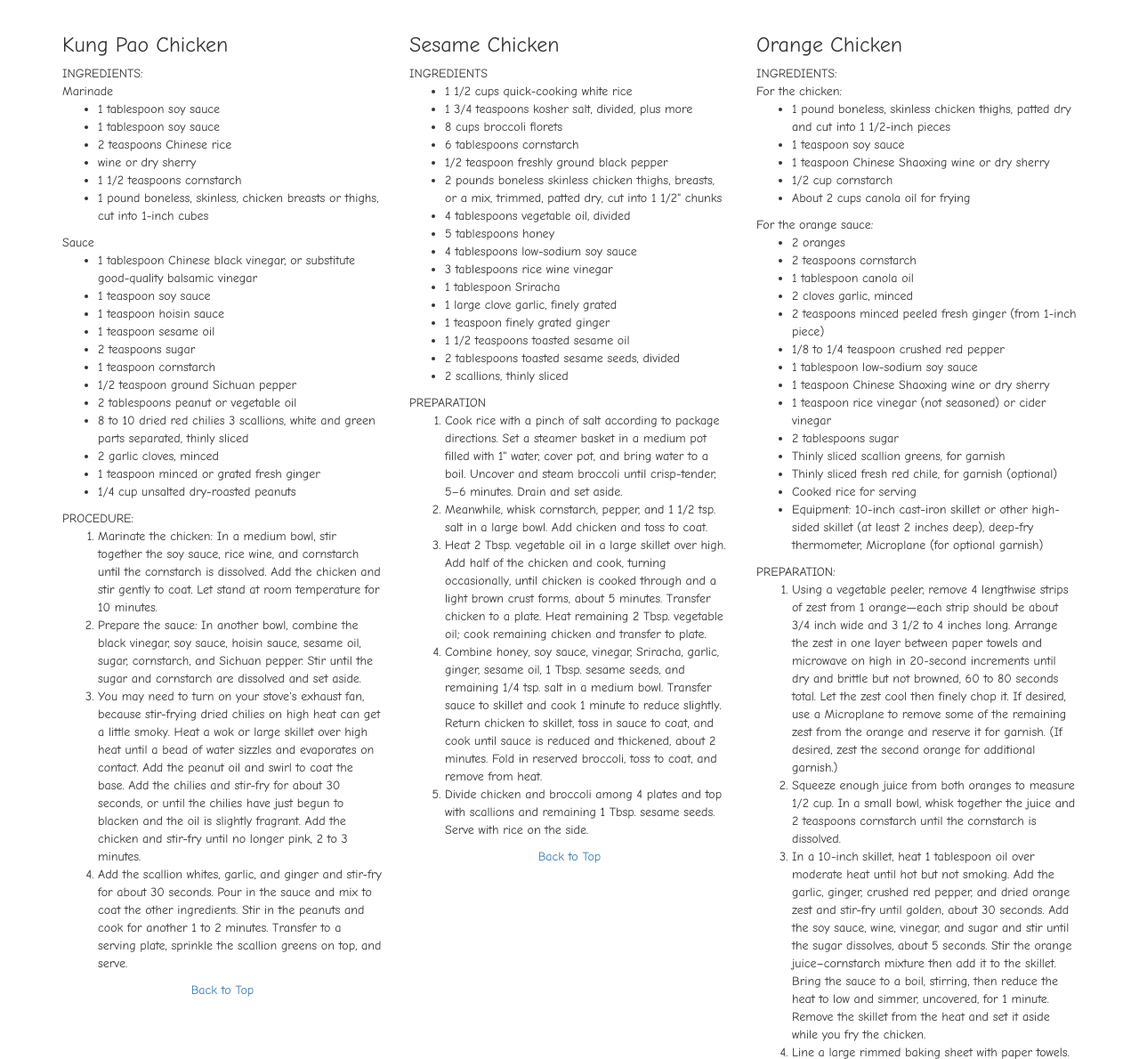
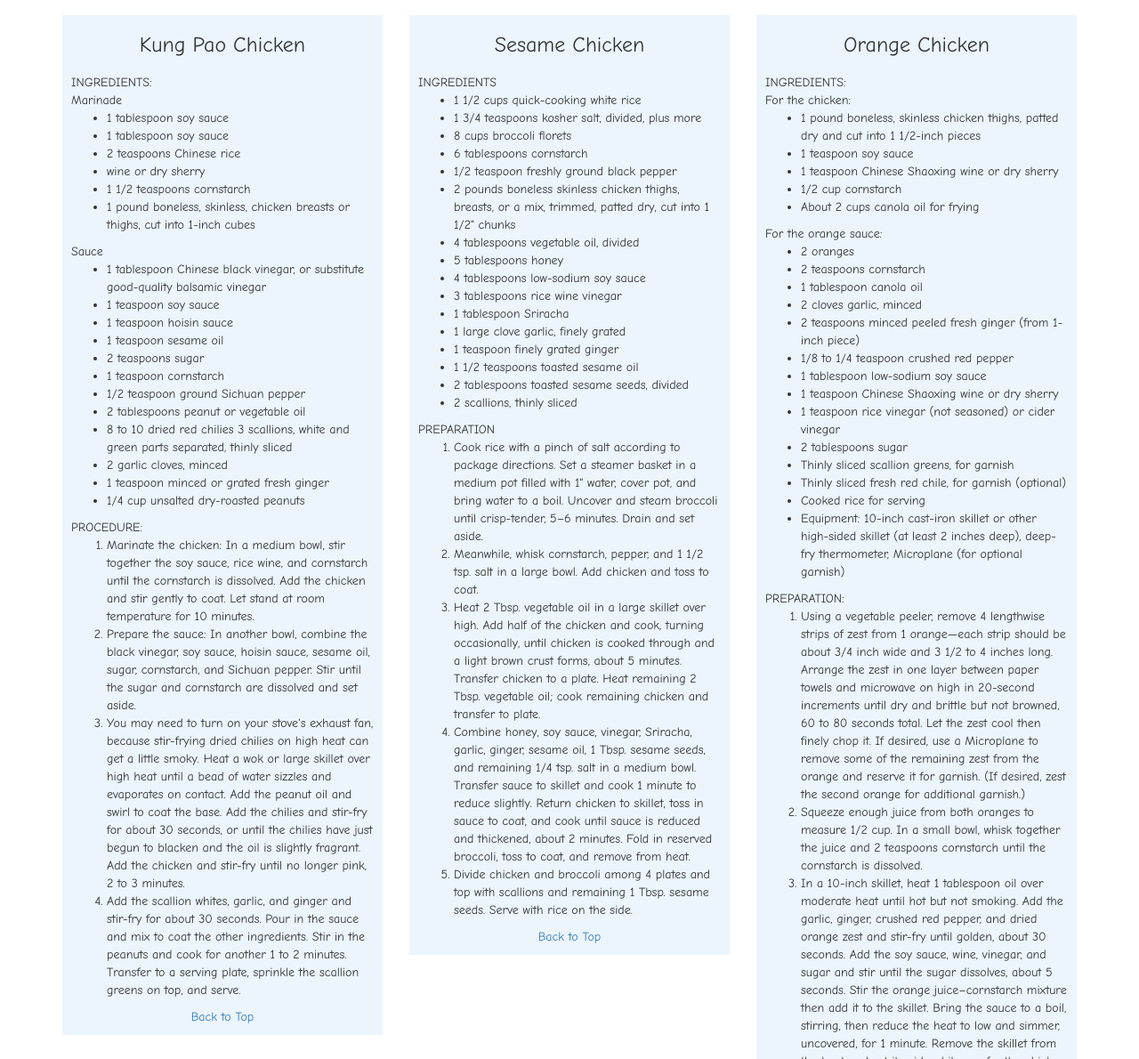
Before and after one commit to yogendrapratap7890/Coursera-HTML_CSS_JS, a plain HTML site: page module3-solution/index.html in a window 1280 px wide. Shown: the part 106-1296 px from the top of the page at 89% size. Drawn offline with Linux system fonts and the light colour scheme.

Commit message:
optional contents added

```diff
--- a/module3-solution/css/styles.css
+++ b/module3-solution/css/styles.css
@@ -10,14 +10,13 @@
   /*border-bottom: 2px #154360 solid;*/
 }
 .navbar-hearder {
-	padding-bottom: 0;
+	/*padding-bottom: 0; */
 }
 h1 { /* name */
   color: white;
   font-size: 1.5em;
   margin-top: -5px;
 }
-
 .navbar-brand a:hover, .navbar-brand a:focus {
   text-decoration: none;
 }
@@ -61,13 +60,19 @@ h1 { /* name */
 	margin-top: 0;
 	margin-bottom: 20px;
 }
-#dish {
+.dishes {
 	background: #EBF5FB;
+	margin-bottom: 20px;
+	padding: 10px;
 }
-#dish h3{
+.dishes h3{
 	text-align: center;
 	margin-top: 10px;
 	margin-bottom: 20px;
+}
+.dishes a {
+	margin-left: auto;
+	margin-right: auto;
 }
 /********** Extra small devices only **********/
 @media (max-width: 767px) {
```
